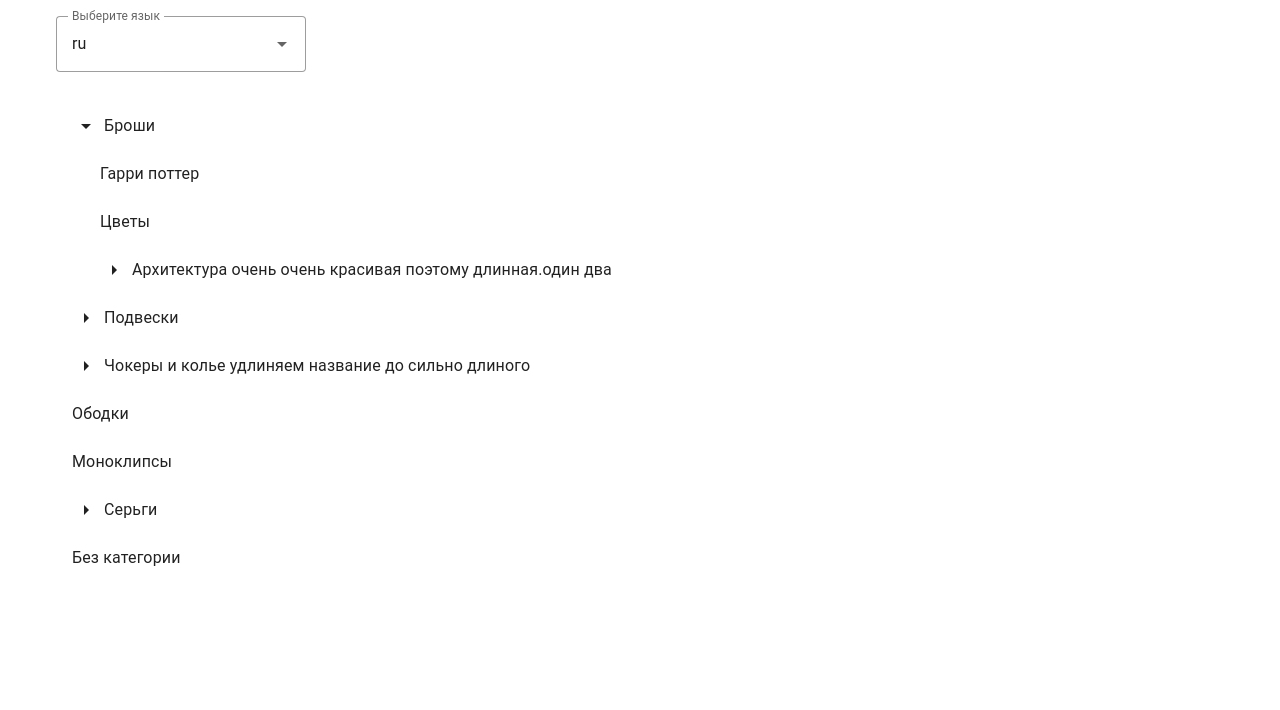
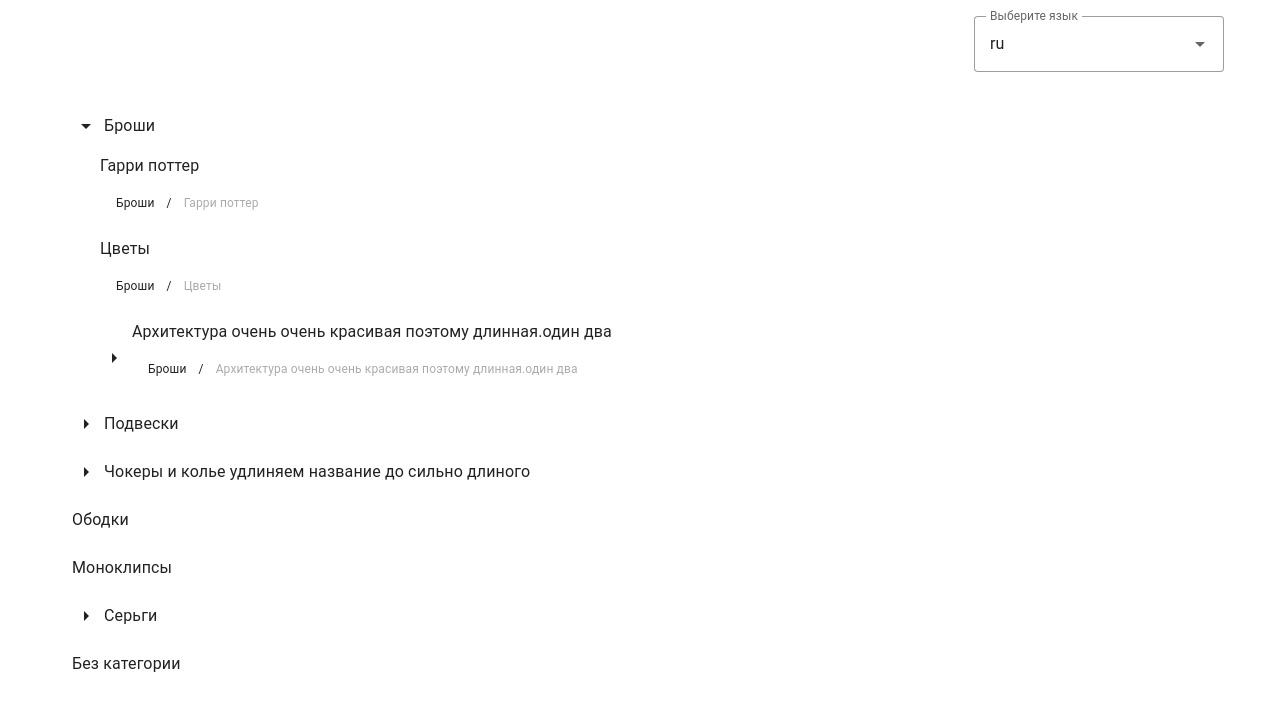
Before and after one commit to daminoki/art-accessories-test, a Nuxt app: page / in a window 1280 px wide. Both pictures are taken after a click on the button 86 px from the left and 126 px from the top of the page. Shown: the top 710 px of the page. Built offline with nearby package versions, Linux system fonts and the light colour scheme.

Commit message:
added breadcrumbs for categories

```diff
--- a/components/LanguageSelect.vue
+++ b/components/LanguageSelect.vue
@@ -5,6 +5,7 @@
     :items="languages"
     variant="outlined"
     max-width="250"
+    class="align-self-end w-100"
     @update:model-value="changeLanguage"
   />
 </template>
--- a/components/ListView.vue
+++ b/components/ListView.vue
@@ -10,7 +10,14 @@
         class="hover:underline"
       >
         {{ getItemTitle(item) }}
+
       </NuxtLink>
+
+      <v-breadcrumbs
+        v-if="getBreadcrumbs(item).length"
+        :items="getBreadcrumbs(item)"
+        class="text-xs"
+      />
     </template>
   </v-treeview>
 </template>
@@ -43,11 +50,48 @@ const getItemLink = (item) => {
   const locale = item.locale[props.selectedLanguage]
 
   if (locale && locale.link) {
-    return locale.link
+    return `${locale.link}${locale.id}`
   }
 
   // fallback if the selected language doesn't have a link
   const fallbackLink = Object.values(item.locale).find(loc => loc.cg_name)
-  return fallbackLink.link
+  return `${fallbackLink.link}${fallbackLink.id}`
+}
+
+const getBreadcrumbs = (item) => {
+  const breadcrumbs = []
+  const breadcrumbsId = item.path_to_top
+
+  const findItemById = (id, items) => {
+    let foundItem = null
+
+    items.forEach((item) => {
+      if (item.id === id) {
+        foundItem = item
+
+        return
+      }
+
+      if (item.childs && findItemById(id, item.childs)) {
+        foundItem = findItemById(id, item.childs)
+      }
+    })
+
+    return foundItem
+  }
+
+  if (breadcrumbsId.length > 0) {
+    breadcrumbs.push(getItemTitle(item))
+  }
+
+  breadcrumbsId.forEach((id) => {
+    const foundItem = findItemById(id, props.listData)
+
+    if (foundItem) {
+      breadcrumbs.push(getItemTitle(foundItem))
+    }
+  })
+
+  return breadcrumbs.reverse()
 }
 </script>
--- a/pages/index.vue
+++ b/pages/index.vue
@@ -1,6 +1,7 @@
 <template>
-  <v-container>
+  <v-container class="flex flex-col">
     <LanguageSelect @language-changed="handleLanguageChange" />
+
     <ListView
       v-if="catalogData"
       :list-data="catalogData"
```
